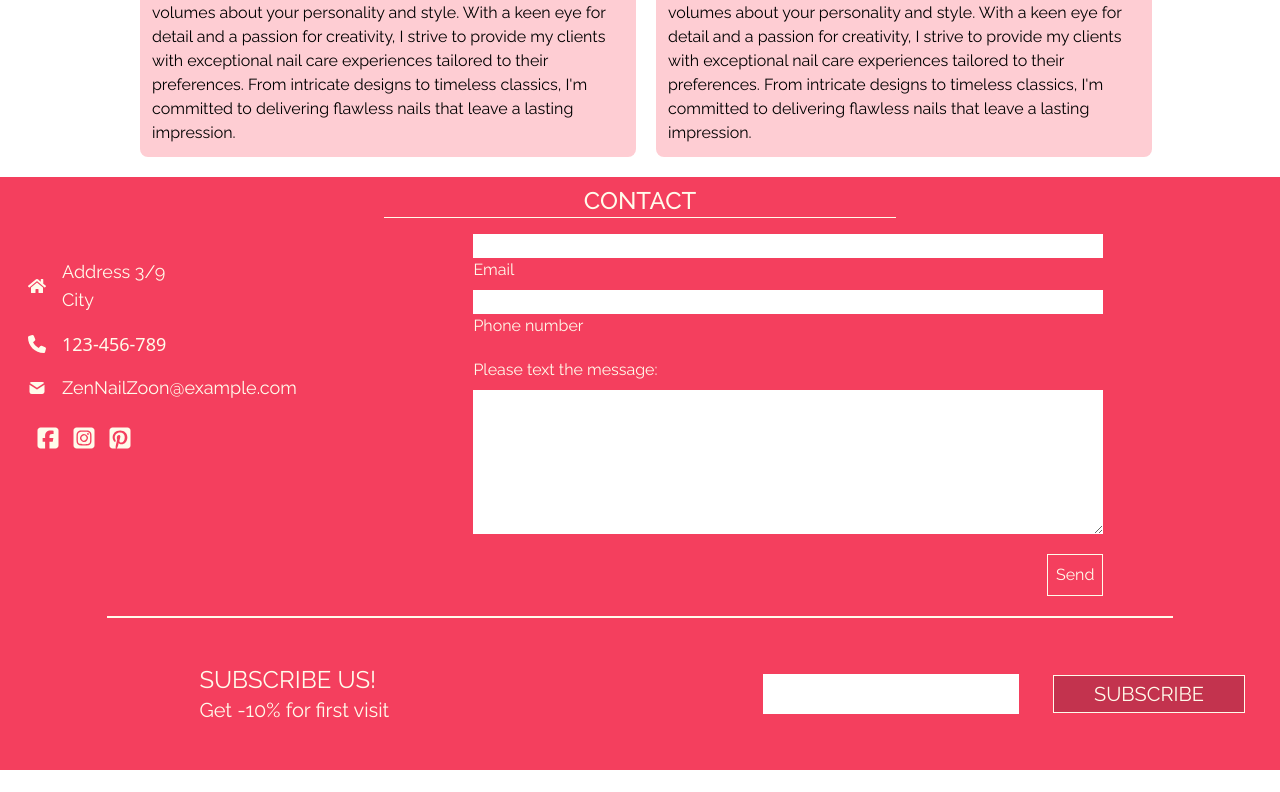
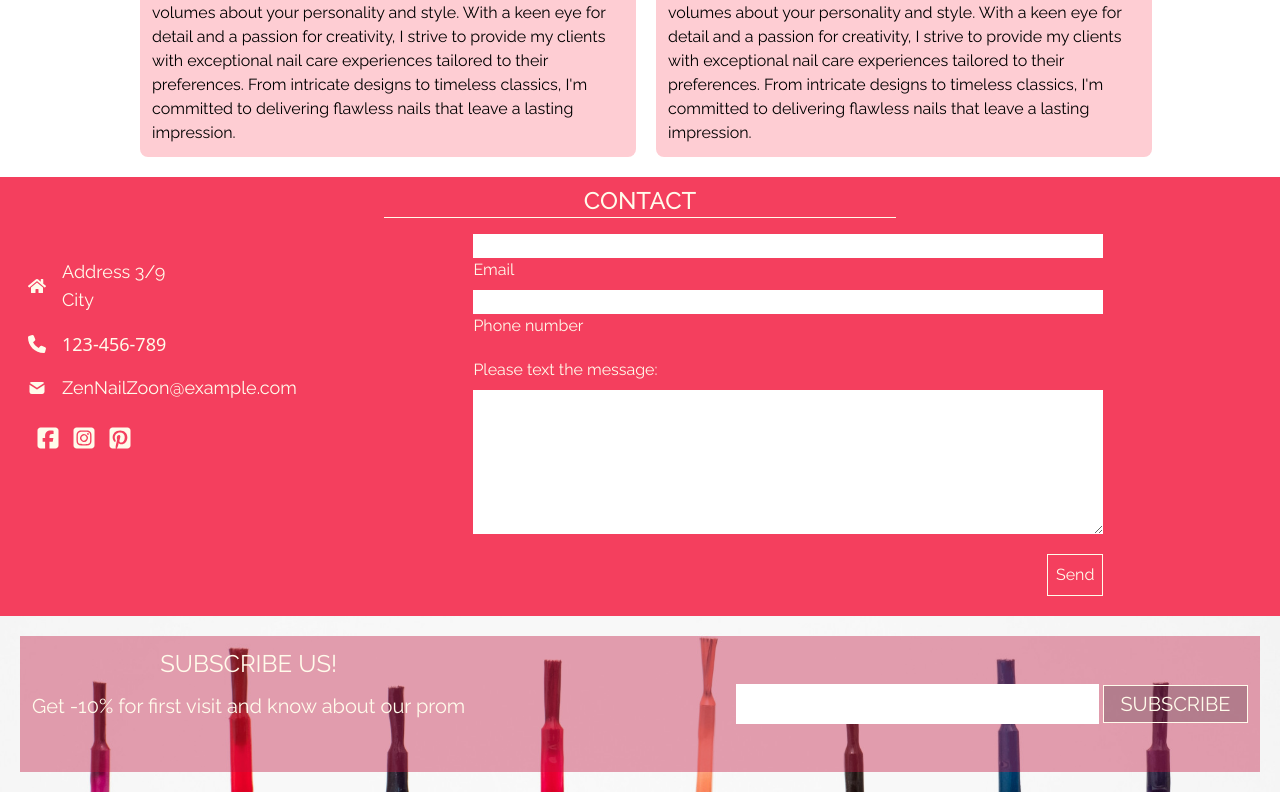
Before and after one commit to Kamisia/ZenNailZoon, a React (Vite) app: page / in a window 1280 px wide. Shown: the part 2429-3221 px from the top of the page. Before the commit the page ends 3199 px from the top, so only its background shows below. Built offline with nearby package versions, Linux system fonts and the light colour scheme; the HTML template or start-up script is replaced by a standard one; a web font is replaced by a local one.

Commit message:
Stilling NewsletterComponent.tsx

```diff
--- a/src/components/ButtonComponent.tsx
+++ b/src/components/ButtonComponent.tsx
@@ -7,7 +7,7 @@ const ButtonComponent: React.FC<ButtonComponentProps> = ({ text, onClick }) => {
   return (
     <div>
       <button
-        className="bg-gray-950 bg-opacity-20   w-full  text-xl font-normal text-amber-50 uppercase border border-amber-50 ease-in-out duration-300 hover:border-none hover:text-red-900 p-1"
+        className="bg-gray-950 bg-opacity-20   w-full  text-xl font-normal text-amber-50 uppercase border border-amber-50 ease-in-out duration-300 hover:border-none hover:text-red-200 p-1"
         onClick={onClick}
       >
         {text}
--- a/src/components/InputComponent.tsx
+++ b/src/components/InputComponent.tsx
@@ -2,8 +2,8 @@ import React from "react";
 
 const InputComponent: React.FC = () => {
   return (
-    <div className="m-auto">
-      <input type="email" name="email" className="w-full min-w-64 p-2 "></input>
+    <div className="m-auto w-full max-w-screen-sm">
+      <input type="email" name="email" className="w-full p-2  "></input>
     </div>
   );
 };
--- a/src/components/NewsletterComponent.tsx
+++ b/src/components/NewsletterComponent.tsx
@@ -7,9 +7,9 @@ const NewsletterComponent: React.FC = () => {
     console.log(text);
   };
   return (
-    <div className="w-full max-w-lg md:mr-0 h-28 flex flex-col md:flex-row md:gap-1   justify-center content-center m-auto    ">
+    <div className="w-full max-w-lg md:mr-0 h-28 flex flex-col md:flex-row md:gap-1 justify-center content-center m-auto ">
       <InputComponent />
-      <div className="w-2/5 max-w-48 m-auto text-amber-50 ">
+      <div className=" w-2/5 max-w-48 m-auto text-amber-50 ">
         <ButtonComponent
           text="Subscribe"
           onClick={() => newsletter("click btn newsletter")}
--- a/src/pages/Contact.tsx
+++ b/src/pages/Contact.tsx
@@ -3,6 +3,7 @@ import SectionTitleComponent from "../components/SectionTitleComponent";
 import ContactComponent from "../components/ContactComponent";
 import NewsletterComponent from "../components/NewsletterComponent";
 import FormComponent from "../components/FormComponent";
+import imageBg from "../assets/newslatter-bg.jpg";
 const Contact: React.FC = () => {
   return (
     <div id="contact" className="bg-rose-500 w-screen ">
@@ -15,13 +16,20 @@ const Contact: React.FC = () => {
         <FormComponent />
       </div>
       {/*Newsletter */}
-      <hr className="border border-amber-50 w-5/6 mr-auto ml-auto " />
-      <div className="flex flex-row justify-center p-5">
-        <div className="m-auto text-amber-50">
-          <h1 className="uppercase text-2xl"> Subscribe Us!</h1>
-          <p className="text-xl">Get -10% for first visit </p>
+
+      <div
+        className="flex flex-column md:flex-row justify-center p-5 bg-cover bg-no-repeat bg-center"
+        style={{ backgroundImage: `url(${imageBg})` }}
+      >
+        <div className=" bg-rose-700 bg-opacity-40 flex flex-col gap-2 mr-auto ml-auto  md:flex-row justify-center  w-full  p-3">
+          <div className=" text-amber-50  mb-3  justify-items-center ">
+            <h1 className="uppercase text-2xl mb-3">Subscribe Us!</h1>
+            <p className="text-xl">
+              Get -10% for first visit and know about our prom
+            </p>
+          </div>
+          <NewsletterComponent />
         </div>
-        <NewsletterComponent />
       </div>
     </div>
   );
```
Also changed, not shown: src/assets/newslatter-bg.jpg (added), 1 other file (tests, documents, lock files or other folders).
